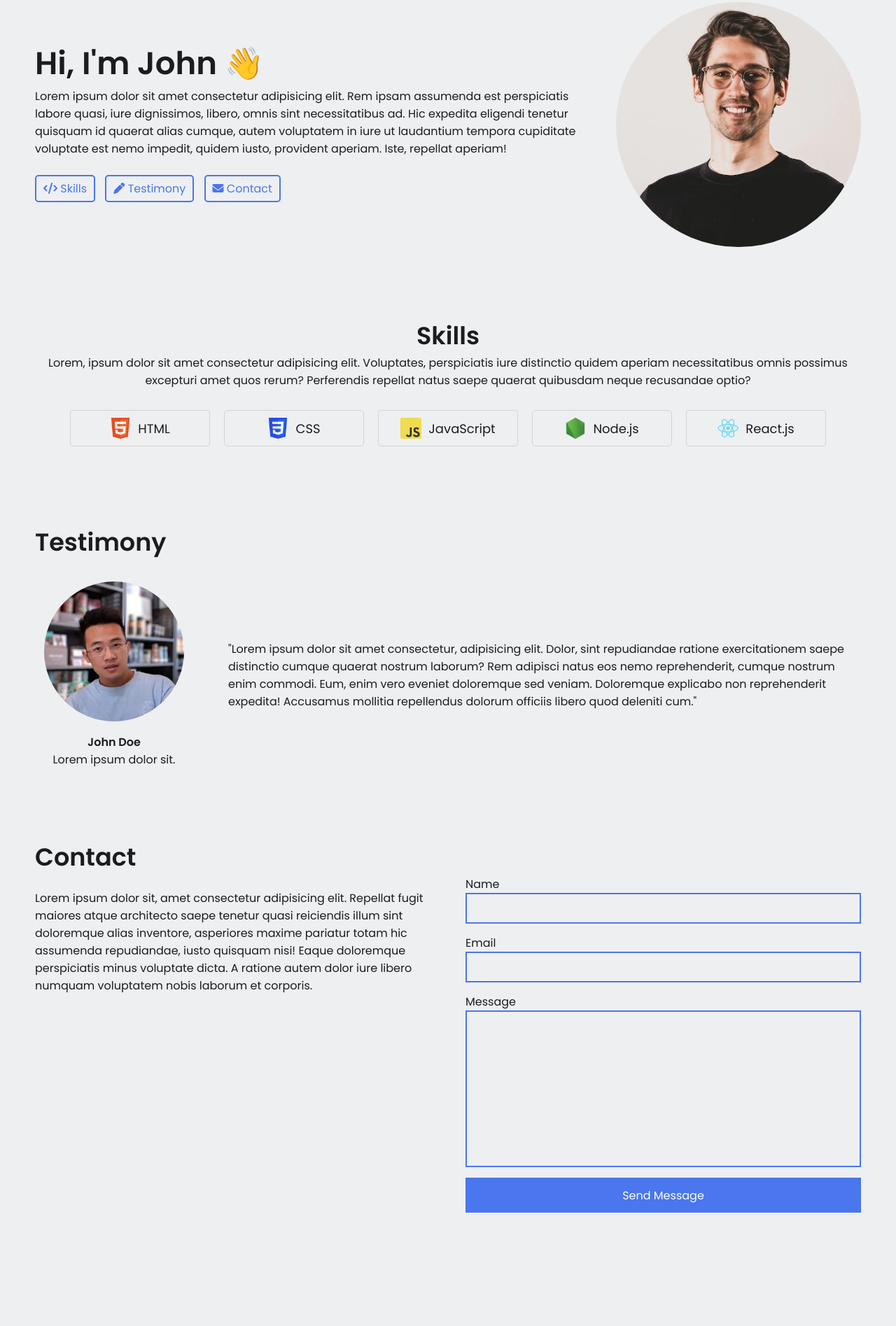
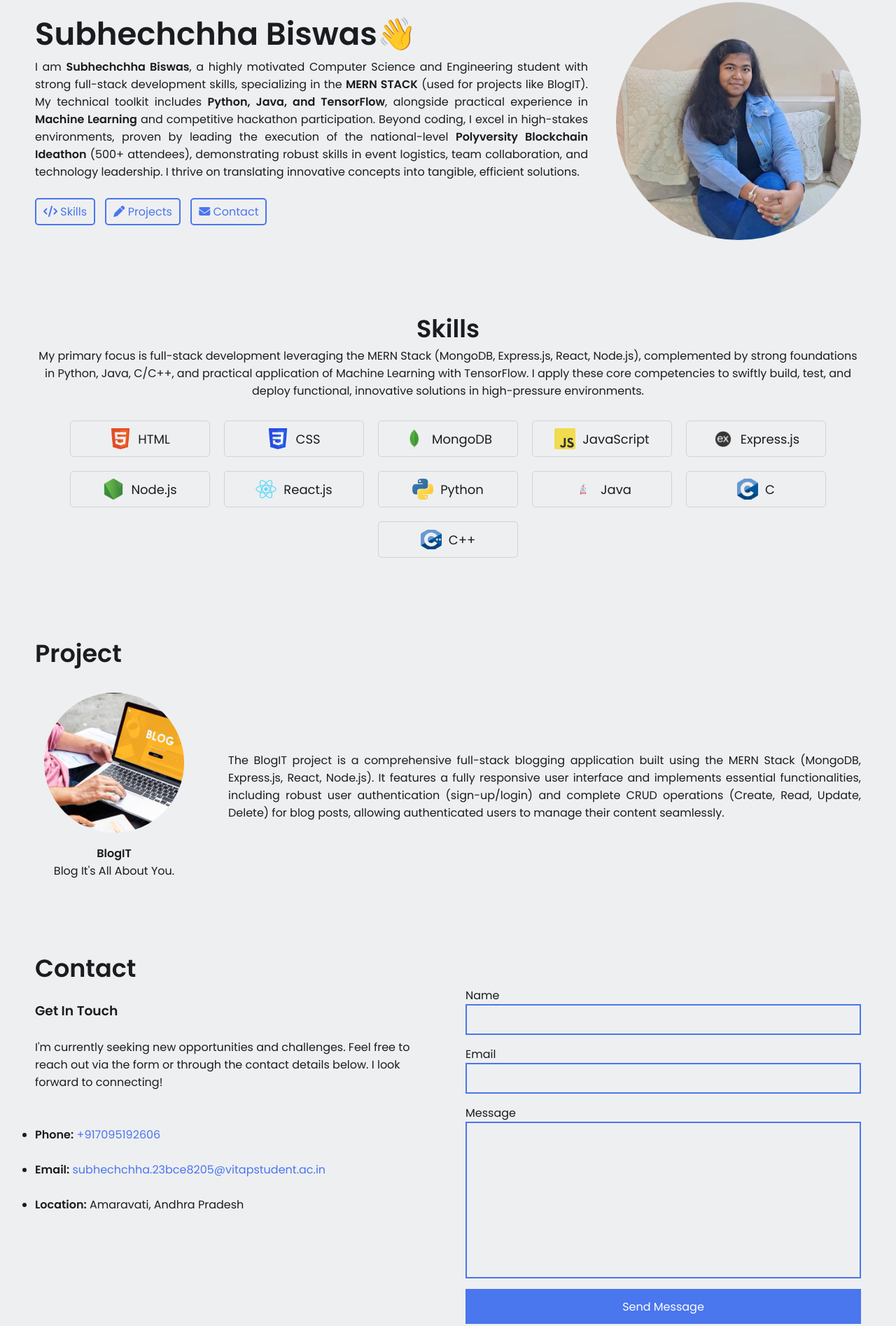
Before and after one commit to Subhechchha12/myportfolio, a plain HTML site: page index.html in a window 1280 px wide. Shown: the part 127-2022 px from the top of the page at 70% size. Before the commit the page ends 1960 px from the top, so only its background shows below. Drawn offline with Linux system fonts and the light colour scheme.

Commit message:
Second commit: Portfolio website

```diff
--- a/index.html
+++ b/index.html
@@ -19,7 +19,7 @@
   <!-- NAVBAR -->
   <nav>
     <div class="left">
-      <a href="/">John Doe</a>
+      <a href="/">Subhechchha Biswas</a>
     </div>
 
     <div class="right">
@@ -33,7 +33,7 @@
         <span>Linkedin</span>
       </a>
 
-      <a href="mailto:john@example.com">
+      <a href="mailto:subhechchha.23bce8205@vitapstudent.ac.in">
         <i class="fa-solid fa-envelope"></i>
         <span>Email</span>
       </a>
@@ -44,8 +44,8 @@
     <!-- SECTION 1: Hero -->
     <section class="hero-section">
       <div class="text">
-        <h2>Hi, I'm John 👋</h2>
-        <p>Lorem ipsum dolor sit amet consectetur adipisicing elit. Rem ipsam assumenda est perspiciatis labore quasi, iure dignissimos, libero, omnis sint necessitatibus ad. Hic expedita eligendi tenetur quisquam id quaerat alias cumque, autem voluptatem in iure ut laudantium tempora cupiditate voluptate est nemo impedit, quidem iusto, provident aperiam. Iste, repellat aperiam!</p>
+        <h2>Subhechchha Biswas👋</h2>
+        <p>I am <b>Subhechchha Biswas</b>, a highly motivated Computer Science and Engineering student with strong full-stack development skills, specializing in the <b>MERN STACK</b> (used for projects like BlogIT). My technical toolkit includes <b>Python, Java, and TensorFlow</b>, alongside practical experience in <b>Machine Learning</b> and competitive hackathon participation. Beyond coding, I excel in high-stakes environments, proven by leading the execution of the national-level <b>Polyversity Blockchain Ideathon</b> (500+ attendees), demonstrating robust skills in event logistics, team collaboration, and technology leadership. I thrive on translating innovative concepts into tangible, efficient solutions.</p>
 
         <div class="links">
           <a href="#skills">
@@ -53,9 +53,9 @@
             <span>Skills</span>
           </a>
 
-          <a href="#testimony">
+          <a href="#project">
             <i class="fa-solid fa-pen"></i>
-            <span>Testimony</span>
+            <span>Projects</span>
           </a>
 
           <a href="#contact">
@@ -66,7 +66,7 @@
       </div>
 
       <div class="headshot">
-        <img src="images/hero-headshot.webp" alt="john doe headshot">
+        <img src="images/SBPfp.jpg" alt="subhechchha headshot">
       </div>
     </section>
 
@@ -74,7 +74,7 @@
     <section id="skills" class="skills-section">
       <h2>Skills</h2>
       <div class="text">
-        Lorem, ipsum dolor sit amet consectetur adipisicing elit. Voluptates, perspiciatis iure distinctio quidem aperiam necessitatibus omnis possimus excepturi amet quos rerum? Perferendis repellat natus saepe quaerat quibusdam neque recusandae optio?
+        My primary focus is full-stack development leveraging the MERN Stack (MongoDB, Express.js, React, Node.js), complemented by strong foundations in Python, Java, C/C++, and practical application of Machine Learning with TensorFlow. I apply these core competencies to swiftly build, test, and deploy functional, innovative solutions in high-pressure environments.
       </div>
 
       <div class="cells">
@@ -89,8 +89,18 @@
         </div>
 
         <div class="cell">
+          <img src="images/mongodb-logo.png" alt="mongodb logo">
+          <span>MongoDB</span>
+        </div>
+
+        <div class="cell">
           <img src="images/javascript-logo.webp" alt="javascript logo">
           <span>JavaScript</span>
+        </div>
+
+        <div class="cell">
+          <img src="images/expressjs-logo.png" alt="express logo">
+          <span>Express.js</span>
         </div>
 
         <div class="cell">
@@ -102,23 +112,45 @@
           <img src="images/react-logo.webp" alt="react logo">
           <span>React.js</span>
         </div>
+
+        <div class="cell">
+          <img src="images/python-logo.png" alt="python logo">
+          <span>Python</span>
+        </div>
+
+        <div class="cell">
+          <img src="images/java-logo.png" alt="java logo">
+          <span>Java</span>
+        </div>
+
+        <div class="cell">
+          <img src="images/c-logo.png" alt="c logo">
+          <span>C</span>
+        </div>
+
+        <div class="cell">
+          <img src="images/cpp-logo.png" alt="cpp logo">
+          <span>C++</span>
+        </div>
+
+
+
       </div>
     </section>
 
     <!-- SECTION 3: Testimony -->
-    <section id="testimony" class="testimony-section">
-      <h2>Testimony</h2>
+    <section id="project" class="project-section">
+      <h2>Project</h2>
 
       <div class="group">
         <div class="person-details">
-          <img src="images/testimony-headshot.webp">
-          <p>John Doe</p>
-          <p>Lorem ipsum dolor sit.</p>
+          <img src="images/online-blog.png">
+          <p>BlogIT</p>
+          <p>Blog It's All About You.</p>
         </div>
 
         <div class="text">
-          "Lorem ipsum dolor sit amet consectetur, adipisicing elit. Dolor, sint repudiandae ratione exercitationem saepe distinctio cumque quaerat nostrum laborum? Rem adipisci natus eos nemo reprehenderit, cumque nostrum enim commodi. Eum, enim vero eveniet doloremque sed veniam. Doloremque explicabo non reprehenderit expedita! Accusamus mollitia repellendus dolorum officiis libero quod deleniti cum."
-        </div>
+          The BlogIT project is a comprehensive full-stack blogging application built using the MERN Stack (MongoDB, Express.js, React, Node.js). It features a fully responsive user interface and implements essential functionalities, including robust user authentication (sign-up/login) and complete CRUD operations (Create, Read, Update, Delete) for blog posts, allowing authenticated users to manage their content seamlessly.        </div>
       </div>
     </section>
 
@@ -128,8 +160,13 @@
 
       <div class="group">
         <div class="text">
-          Lorem ipsum dolor sit, amet consectetur adipisicing elit. Repellat fugit maiores atque architecto saepe tenetur quasi reiciendis illum sint doloremque alias inventore, asperiores maxime pariatur totam hic assumenda repudiandae, iusto quisquam nisi! Eaque doloremque perspiciatis minus voluptate dicta. A ratione autem dolor iure libero numquam voluptatem nobis laborum et corporis.
-        </div>
+          <h3>Get In Touch</h3>
+                    <p>I'm currently seeking new opportunities and challenges. Feel free to reach out via the form or through the contact details below. I look forward to connecting!</p>
+                    <ul>
+                      <li><strong>Phone:</strong> <a href="tel:+917095192606">+917095192606</a></li>
+                      <li><strong>Email:</strong> <a href="mailto:subhechchha.23bce8205@vitapstudent.ac.in">subhechchha.23bce8205@vitapstudent.ac.in</a></li>
+                      <li><strong>Location:</strong> Amaravati, Andhra Pradesh</li>
+                    </ul>        </div>
 
         <form>
           <label for="name">Name</label>
--- a/styles.css
+++ b/styles.css
@@ -72,6 +72,7 @@ nav .right a span {
 
 .hero-section .text {
   flex: 5;
+  text-align: justify;
 }
 
 .hero-section .text h2 {
@@ -148,35 +149,36 @@ nav .right a span {
   height: 30px;
   object-fit: contain;
   border-radius: 2px;
+
 }
 
 .skills-section .cells .cell span {
   font-size: 18px;
 }
 
-/* SECTION 3: Testimony */
-.testimony-section {
+/* SECTION 3: Project */
+.project-section {
   padding: 0 50px;
   margin-bottom: 100px;
 }
 
-.testimony-section h2 {
+.project-section h2 {
   font-size: 35px;
   margin-bottom: 30px;
 }
 
-.testimony-section .group {
+.project-section .group {
   display: flex;
   align-items: center;
   gap: 50px;
 }
 
-.testimony-section .group .person-details {
+.project-section .group .person-details {
   text-align: center;
   flex: 2;
 }
 
-.testimony-section .group .person-details img {
+.project-section .group .person-details img {
   width: 200px;
   aspect-ratio: 1 / 1;
   object-fit: cover;
@@ -184,16 +186,17 @@ nav .right a span {
   margin-bottom: 10px;
 }
 
-.testimony-section .group .person-details p {
+.project-section .group .person-details p {
   font-weight: 600;
 }
 
-.testimony-section .group .person-details p:last-child {
+.project-section .group .person-details p:last-child {
   font-weight: normal;
 }
 
-.testimony-section .group .text {
+.project-section .group .text {
   flex: 8;
+  text-align: justify;
 }
 
 /* SECTION 4: Contact */
@@ -265,12 +268,12 @@ nav .right a span {
     width: 300px;
   }
 
-  /* SECTION 3: Testimony */
-  .testimony-section {
+  /* SECTION 3: Project */
+  .project-section {
     text-align: center;
   }
 
-  .testimony-section .group {
+  .project-section .group {
     flex-direction: column;
   }
 
@@ -318,8 +321,8 @@ nav .right a span {
     font-size: 16px;
   }
 
-  /* SECTION 3: Testimony */
-  .testimony-section {
+  /* SECTION 3: Project */
+  .project-section {
     padding: 0 20px;
   }
 
```
Also changed, not shown: images/SBPfp.jpg (added), images/c-logo.png (added), images/cpp-logo.png (added), images/expressjs-logo.png (added), images/hero-headshot.webp (deleted), images/java-logo.png (added), images/mongodb-logo.png (added), images/online-blog.png (added), images/python-logo.png (added), images/testimony-headshot.webp (deleted).
